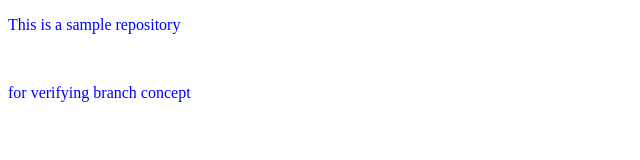
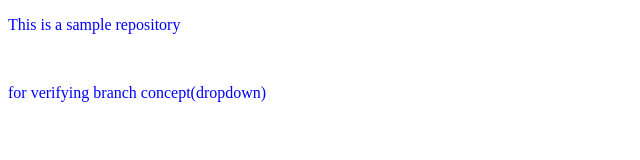
Before and after one commit to RahulRmCoder/localrepo, a plain HTML site: page index.html in a window 1280 px wide. Shown: the full height of the page, 0-640 px from the left. Drawn offline with Linux system fonts and the light colour scheme.

```diff
--- a/index.html
+++ b/index.html
@@ -8,6 +8,6 @@
 </head>
 <body>
     <p> This is a sample repository</p><br>
-    <p>for verifying branch concept</p>
+    <p>for verifying branch concept(dropdown)</p>
 </body>
 </html>
```
